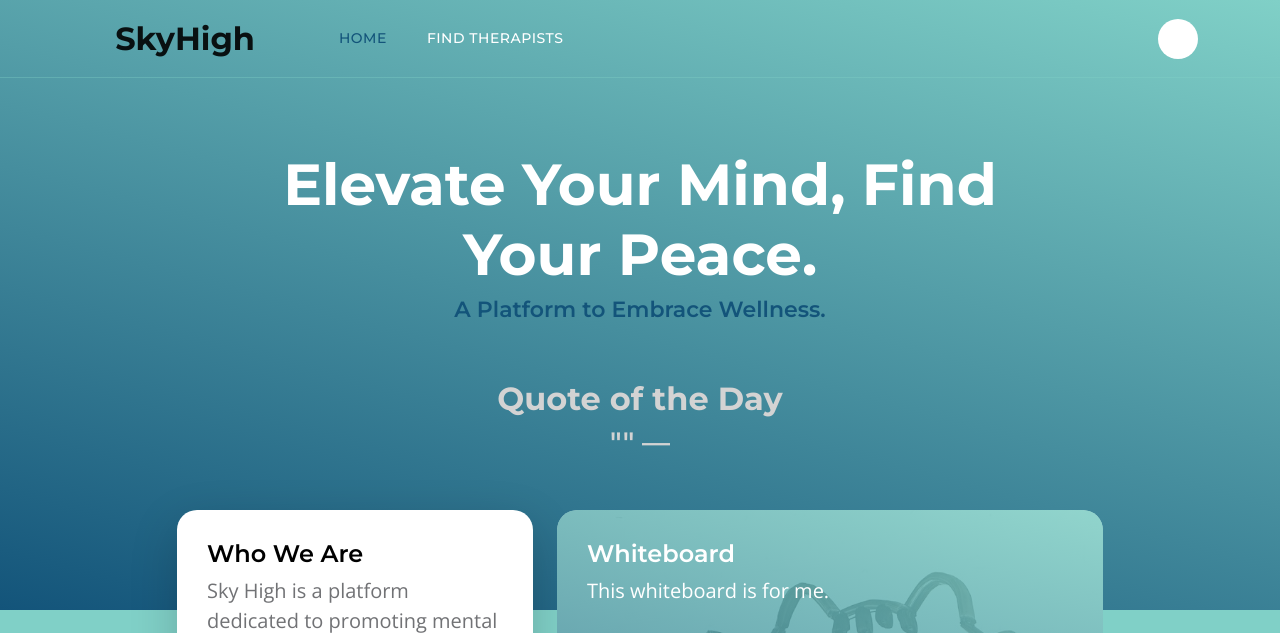
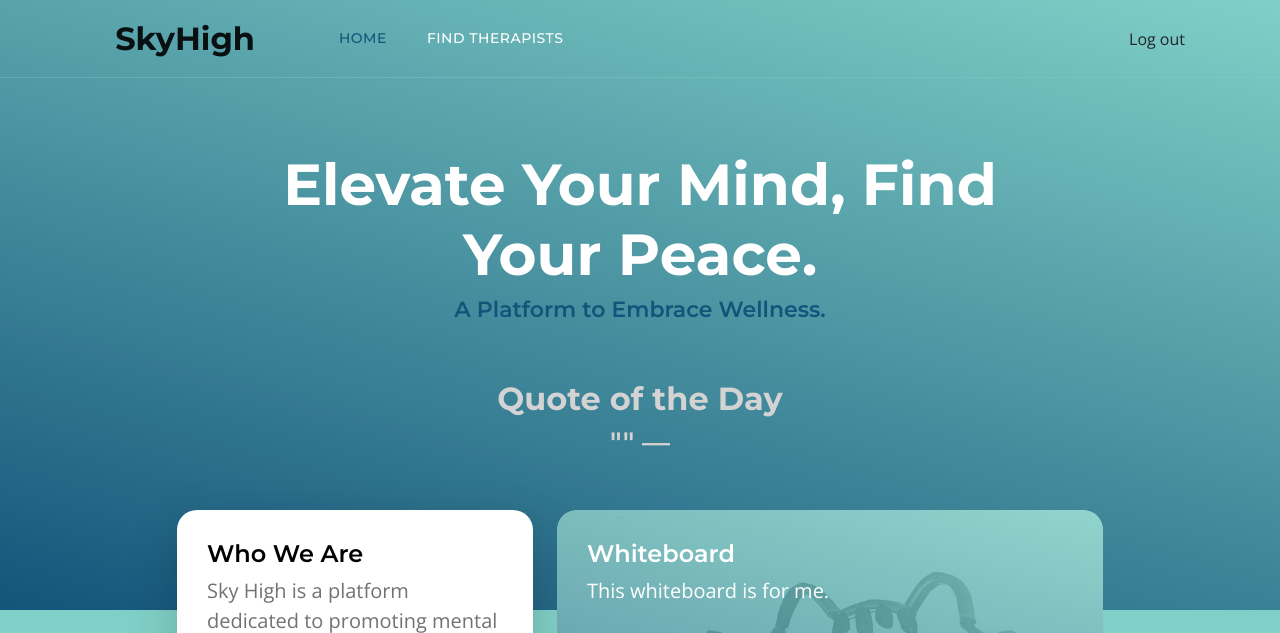
Before and after one commit to OluwajembolaO/SkyHigh, a Flask app: page / in a window 1280 px wide. Shown: the top 633 px of the page. Run offline with Flask 3, Linux system fonts and the light colour scheme; some libraries are stand-ins or nearby versions; some web fonts are replaced.

Commit message:
ugh my pc is gon die

```diff
--- a/app.py
+++ b/app.py
@@ -21,6 +21,7 @@ def home():
 
 @app.route('/login', methods=['GET', 'POST'])
 def login():
+    current_username = ""
     if request.method == "POST":
         username = request.form.get("username").rstrip()
         password = request.form.get("password")
--- a/static/styles.css
+++ b/static/styles.css
@@ -24,3 +24,7 @@
     font-size: 1em;
     margin-bottom: 2px;
 }
+
+.white {
+    color: white;
+}
--- a/templates/index.html
+++ b/templates/index.html
@@ -43,10 +43,6 @@ https://templatemo.com/tm-590-topic-listing
                         <span>SkyHigh</span>
                     </a>
 
-                    <div class="d-lg-none ms-auto me-4">
-                        <a href="#top" class="navbar-icon bi-person smoothscroll"></a>
-                    </div>
-
                     <button class="navbar-toggler" type="button" data-bs-toggle="collapse" data-bs-target="#navbarNav" aria-controls="navbarNav" aria-expanded="false" aria-label="Toggle navigation">
                         <span class="navbar-toggler-icon"></span>
                     </button>
@@ -63,7 +59,7 @@ https://templatemo.com/tm-590-topic-listing
                         </ul>
 
                         <div class="d-none d-lg-block">
-                            <a href="#top" class="navbar-icon bi-person smoothscroll"></a>
+                            <a href="/login"><button class="btn">Log out</button></a>
                         </div>
                     </div>
                 </div>
```
